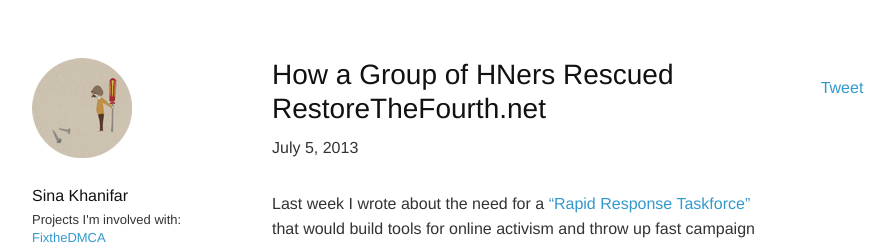
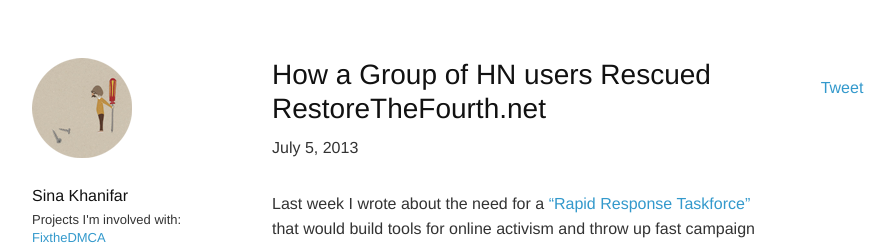
Before and after one commit to sinak/sinak.github.com, a Jekyll site: the page built from _posts/2013-07-05-helping-rt4.md, in a window 1280 px wide and 900 px high. Shown: the top 246 px of the window, without its empty margins (178-1073 px from the left). Built offline with Jekyll 4.4.1, drawn with Linux system fonts in a browser that asks for light colours; nearby versions of some CDN libraries; some web fonts are replaced; Markdown is read by kramdown in place of the engine named in the settings; comment, search, counter and statistics services are not loaded.

Commit message:
changed title again

```diff
--- a/_posts/2013-07-05-helping-rt4.md
+++ b/_posts/2013-07-05-helping-rt4.md
@@ -1,6 +1,6 @@
 ---
 layout: post
-title: "How a Group of HNers Rescued RestoreTheFourth.net"
+title: "How a Group of HN users Rescued RestoreTheFourth.net"
 category: posts
 tweet: Dear Congress&#58; it's time for a real fix on phone unlocking and the DMCA
 
```
